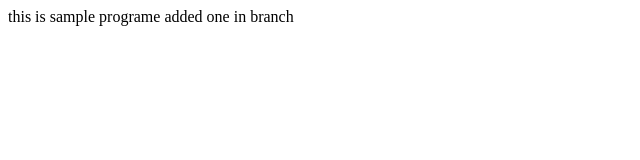
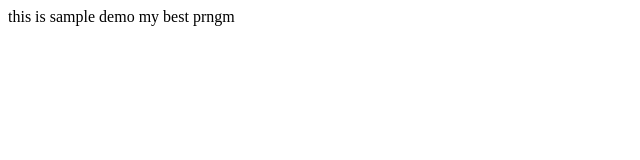
Before and after one commit to krishna4721/VMware, a plain HTML site: page index.html in a window 1280 px wide. Shown: the full height of the page, 0-640 px from the left. Drawn offline with Linux system fonts and the light colour scheme.

Commit message:
branch wirh conflict

```diff
--- a/index.html
+++ b/index.html
@@ -5,7 +5,7 @@
     <title>index.html</title>
   </head>
   <body>
-    this is sample programe
-    added one in branch
+    this is sample demo
+    my best prngm
   </body>
 </html>
```
